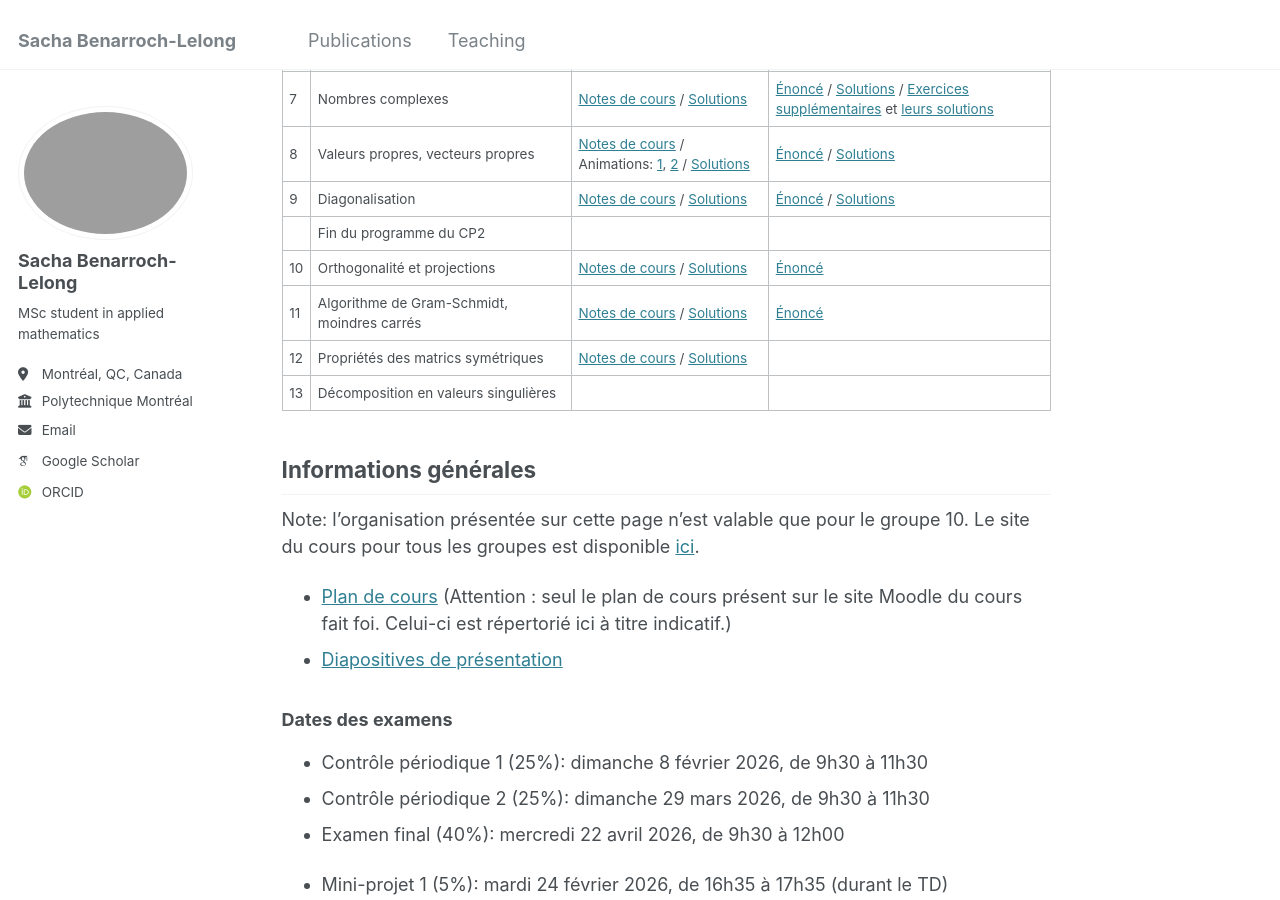
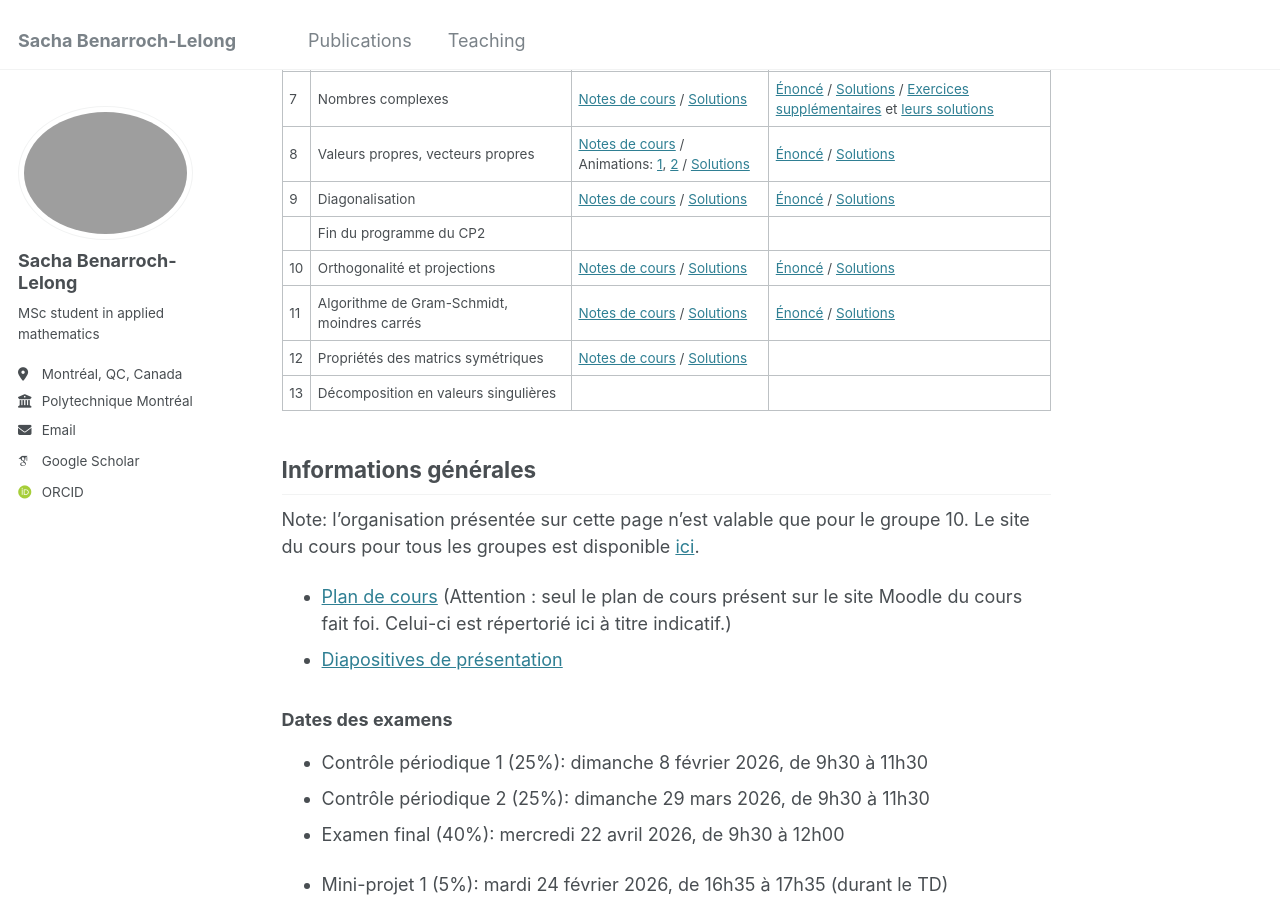
Before and after one commit to sblelong/sblelong.github.io, a Jekyll site: the page built from _teaching/mth1008.md, in a window 1280 px wide and 900 px high, scrolled down 719 px. Built offline with Jekyll 4.4.1, drawn with Linux system fonts in a browser that asks for light colours; some web fonts are replaced.

Commit message:
solutions

```diff
--- a/_teaching/mth1008.md
+++ b/_teaching/mth1008.md
@@ -26,8 +26,8 @@ date: 2026-01-01
 | 8   | Valeurs propres, vecteurs propres                                   | [Notes de cours](/files/mth1008/cours/c8.pdf) / Animations: [1](/files/mth1008/cours/c8-anim1.mp4), [2](/files/mth1008/cours/c8-anim2.mp4) / [Solutions](/files/mth1008/cours/sc8.pdf) | [Énoncé](/files/mth1008/td/td8.pdf) / [Solutions](/files/mth1008/td/td8-solutions.pdf)                                                                                                                                        |
 | 9   | Diagonalisation                                                     | [Notes de cours](/files/mth1008/cours/c9.pdf) / [Solutions](/files/mth1008/cours/sc9.pdf)                                                                                              | [Énoncé](/files/mth1008/td/td9.pdf) / [Solutions](/files/mth1008/td/td9-solutions.pdf)                                                                                                                                        |
 |     | Fin du programme du CP2                                             |                                                                                                                                                                                        |
-| 10  | Orthogonalité et projections                                        | [Notes de cours](/files/mth1008/cours/c10.pdf) / [Solutions](/files/mth1008/cours/sc10.pdf)                                                                                            | [Énoncé](/files/mth1008/td/td10.pdf)                                                                                                                                                                                          |
-| 11  | Algorithme de Gram-Schmidt, moindres carrés                         | [Notes de cours](/files/mth1008/cours/c11.pdf) / [Solutions](/files/mth1008/cours/sc11.pdf)                                                                                            | [Énoncé](/files/mth1008/td/td11.pdf)                                                                                                                                                                                          |
+| 10  | Orthogonalité et projections                                        | [Notes de cours](/files/mth1008/cours/c10.pdf) / [Solutions](/files/mth1008/cours/sc10.pdf)                                                                                            | [Énoncé](/files/mth1008/td/td10.pdf) / [Solutions](/files/mth1008/td/td10-solutions.pdf)                                                                                                                                      |
+| 11  | Algorithme de Gram-Schmidt, moindres carrés                         | [Notes de cours](/files/mth1008/cours/c11.pdf) / [Solutions](/files/mth1008/cours/sc11.pdf)                                                                                            | [Énoncé](/files/mth1008/td/td11.pdf) / [Solutions](/files/mth1008/td/td11-solutions.pdf)                                                                                                                                      |
 | 12  | Propriétés des matrics symétriques                                  | [Notes de cours](/files/mth1008/cours/c12.pdf) / [Solutions](/files/mth1008/cours/sc12.pdf)                                                                                            |                                                                                                                                                                                                                               |
 | 13  | Décomposition en valeurs singulières                                |                                                                                                                                                                                        |                                                                                                                                                                                                                               |
 
```
Also changed, not shown: 2 other files.
